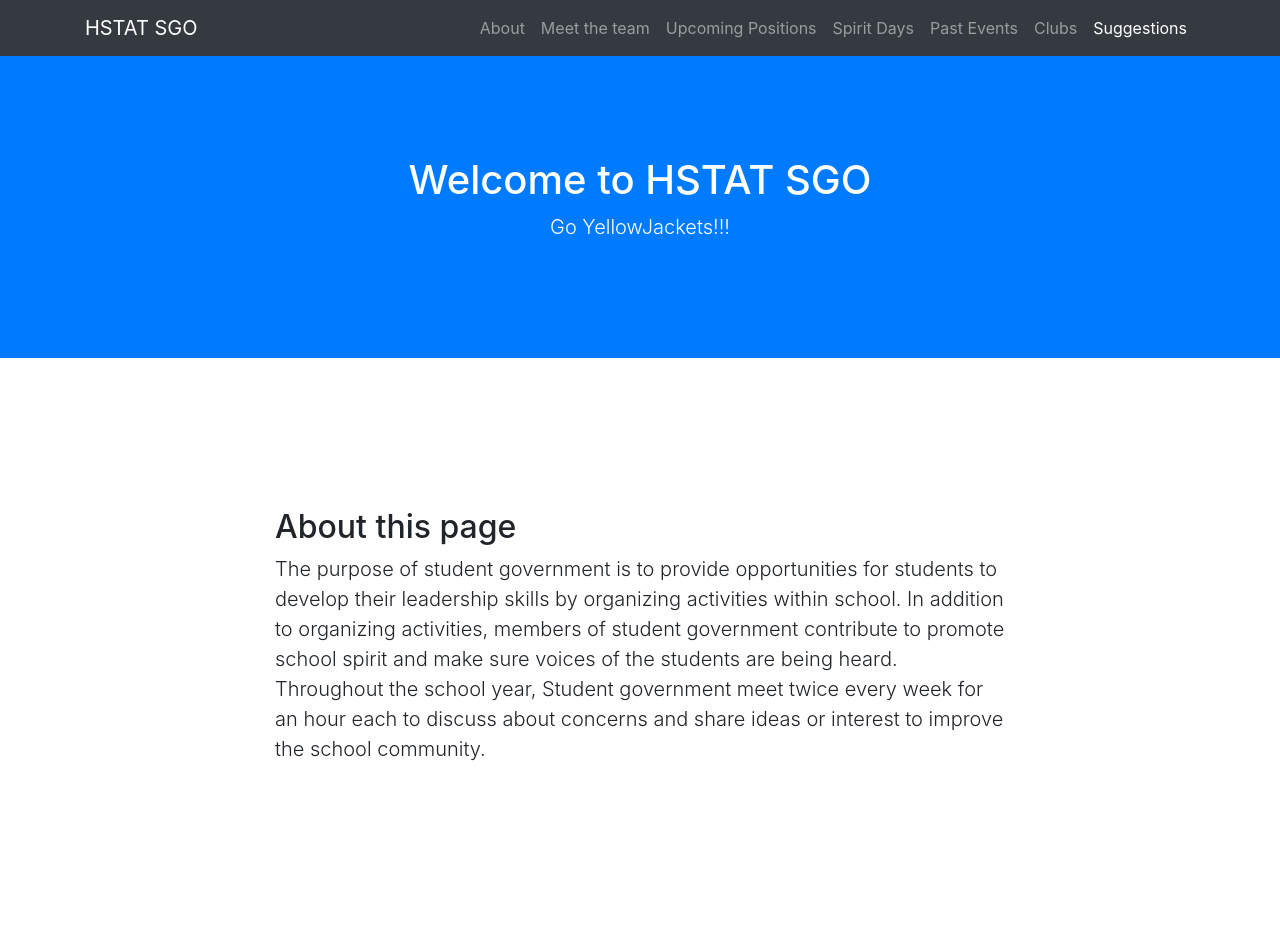
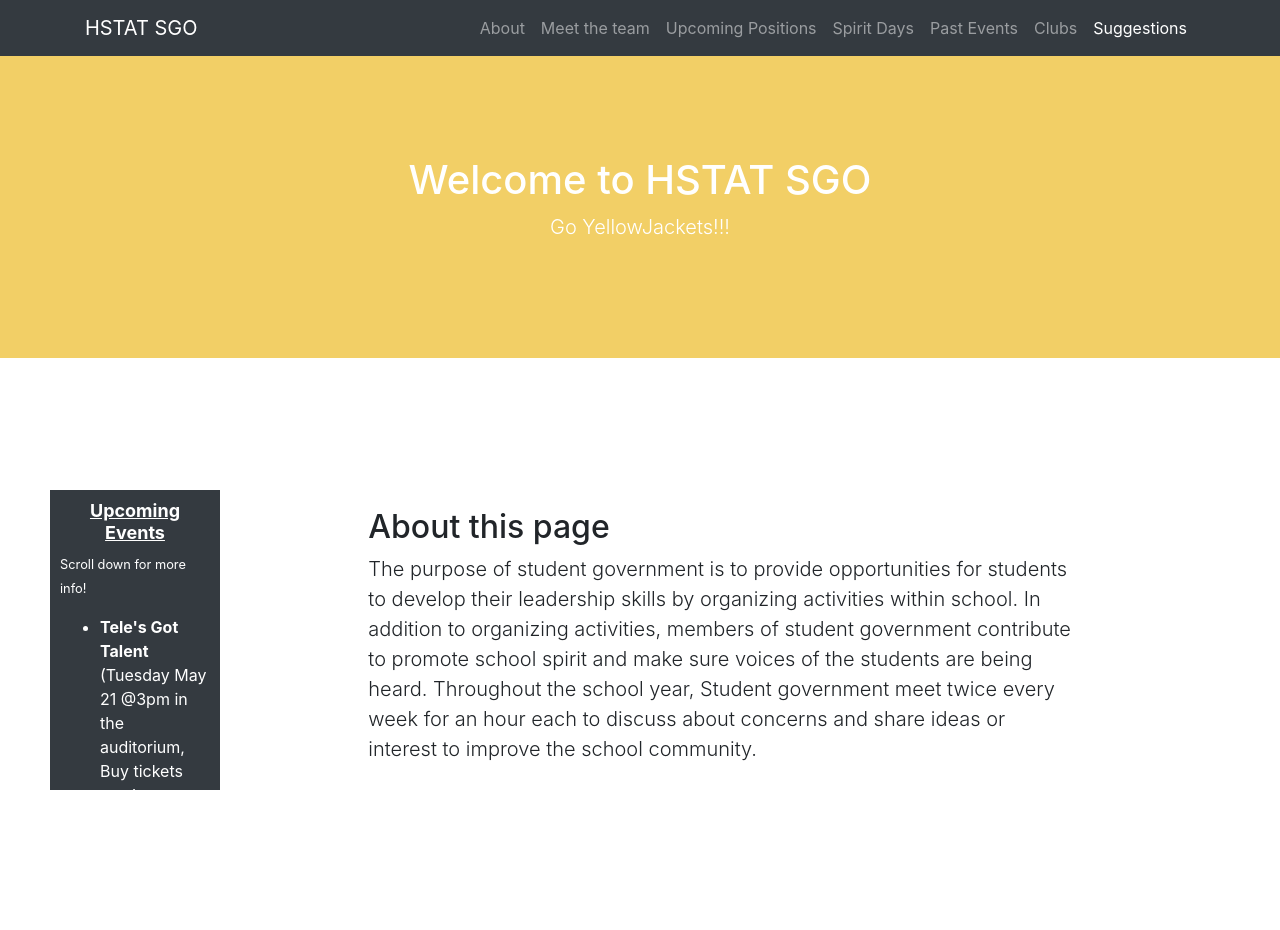
Before and after one commit to melaniep7687/hstatsgo, a website with bundled scripts: page index.html in a window 1280 px wide. Shown: the top 930 px of the page. Built offline with nearby package versions, Linux system fonts and the light colour scheme; files whose address does not match are found by name.

Commit message:
sidebar completed and a few images

```diff
--- a/css/custom.css
+++ b/css/custom.css
@@ -0,0 +1,33 @@
+header {
+  background-color:#F2CF66
+}
+.sidebar {
+  height: 300px;
+  width: 170px;
+  position: fixed;
+  bottom: 10px;
+  left: 50px;
+  padding: 10px;
+  overflow: auto;
+  color:white;
+}
+
+.sidebar h1 {text-align: center;}
+
+.sidebar small {text-align: center;}
+
+.main {
+  margin-left: 160px;
+  padding: 0px 10px;
+}
+
+.main img{
+  height:400px;
+  width:600px;
+}
+
+/*XS  (phones)*/
+@media(min-width:0px) {
+  sidebar {padding-top: 15px; width;}
+  .sidebar h1 {font-size: 18px;}
+}
--- a/index.html
+++ b/index.html
@@ -56,13 +56,23 @@
     </div>
   </nav>
 
-  <header class="bg-primary text-white">
+  <div class="sidebar bg-dark">
+    <h1><strong><u>Upcoming Events</u></strong></h1>
+    <p>
+      <small>Scroll down for more info!</small>
+      <ul>
+        <li><strong>Tele's Got Talent</strong> (Tuesday May 21 @3pm in the auditorium, Buy tickets now!</li>
+        <li>SGO Elections (May 30-Speeches, May 31-Election day)</li>
+      </ul>
+    </p>
+  </div>
+  <header class= "text-white" style="background-color:(232, 210, 71)">
     <div class="container text-center">
       <h1>Welcome to HSTAT SGO</h1>
       <p class="lead">Go YellowJackets!!!</p>
     </div>
   </header>
-
+<div class="main">
   <section id="about">
     <div class="container">
       <div class="row">
@@ -110,7 +120,8 @@
               <li>9th Grade President</li>
               <li>9th Grade Vice President</li>
             </ul>
-            For more information about positions <a href="https://docs.google.com/document/d/18xSOJasjGVkpIxSm8PU-BBgCOar2k9O6CdHTTCIiTA0/edit?usp=sharing">Click Here</a> and to sign up for any of the above positions please fill out an application that can be found in room 501 or <a href="https://docs.google.com/document/d/1t2vzyEA4Q23dBuZrShB9mwf3KEl0gU6I3ZrFpuU41Bc/edit?usp=sharing">Click Here</a>
+            For more information about positions <a href="https://docs.google.com/document/d/18xSOJasjGVkpIxSm8PU-BBgCOar2k9O6CdHTTCIiTA0/edit?usp=sharing">Click Here</a> and to sign up for any of the above positions please fill out an application that
+            can be found in room 501 or <a href="https://docs.google.com/document/d/1t2vzyEA4Q23dBuZrShB9mwf3KEl0gU6I3ZrFpuU41Bc/edit?usp=sharing">Click Here</a>
           </p>
         </div>
       </div>
@@ -123,8 +134,10 @@
         <div class="col-lg-8 mx-auto">
           <h2>Spirit Days</h2>
           <p class="lead">
-            October: Super Hero Day
+            October: Super Hero Day <br>
+            <img src="images/IMG-2740.jpg" alt="superheroday">
             <br>December: Ugly Sweater Day
+            <!--<img src="images/IMG-2740.jpg" alt="superheroday">-->
             <br>February: Jersey Day
             <br> March: Color Day
             <br> April: Tropical day
@@ -160,27 +173,29 @@
           <h2>Clubs</h2>
           <p class="lead">
             In the past we have had a club mixer. This was a week in which clubs that regularlly meet....
-            <br><br>
-            There is also a Club council! They are meeting once a month, where a representative from each club would come and collaborate with other clubs.
-            <br><br>
-            To see a list of all the clubs <a href="https://docs.google.com/document/d/1brpAVR9Cv1GeG_7aWoVDog8HQkOAORcxq4NfbK9dvtw/edit?usp=sharing">Click Here!</a>
+            <br><br> There is also a Club council! They are meeting once a month, where a representative from each club would come and collaborate with other clubs.
+            <img src="images/IMG-2861.jpg" alt="clubcouncil">
+            <br><br> Our Past Club Fair (November):
+            <img src="images/IMG-2213.jpg" alt="clubfair">
+            <br><br> To see a list of all the clubs <a href="https://docs.google.com/document/d/1brpAVR9Cv1GeG_7aWoVDog8HQkOAORcxq4NfbK9dvtw/edit?usp=sharing">Click Here!</a>
           </p>
         </div>
       </div>
     </div>
   </section>
 
-  <section id="suggestions" >
+  <section id="suggestions">
     <div class="container">
       <div class="row">
         <div class="col-lg-8 mx-auto">
           <h2>Suggestions</h2>
           <p class="lead">Lorem ipsum dolor sit amet, consectetur adipisicing elit. Vero odio fugiat voluptatem dolor, provident officiis, id iusto! Obcaecati incidunt, qui nihil beatae magnam et repudiandae ipsa exercitationem, in, quo totam.</p>
+
         </div>
       </div>
     </div>
   </section>
-
+</div>
 
   <!-- Footer -->
   <footer class="py-5 bg-dark">
```
Also changed, not shown: images/IMG-2213.jpg (added), images/IMG-2230.jpg (added), images/IMG-2259.jpg (added), images/IMG-2304.jpg (added), images/IMG-2793.jpg (added), images/IMG-2859.jpg (added), images/IMG-2861.jpg (added), images/IMG-3557.jpg (added), images/IMG-3559.jpg (added), images/IMG-3618.jpg (added), images/IMG-3803.jpg (added), 1 other file.
